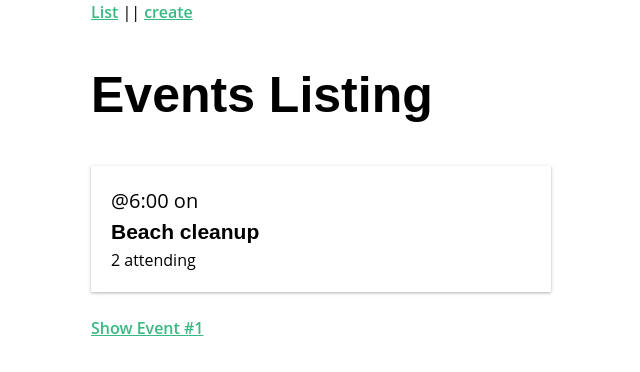
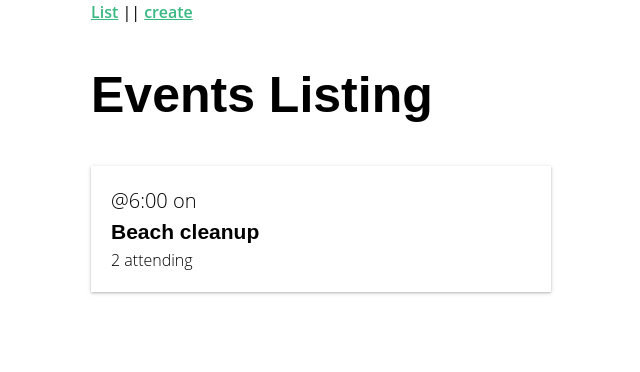
Before and after one commit to karamsetty09/vue-shop, a Vue app: page / in a window 1280 px wide. Shown: the top 372 px of the page, without its empty margins (319-959 px from the left). Built offline with nearby package versions, Linux system fonts and the light colour scheme.

Commit message:
Making event card wrapped to router-link for display of each event.

```diff
--- a/src/components/EventCard.vue
+++ b/src/components/EventCard.vue
@@ -1,9 +1,11 @@
 <template>
+<router-link class="event-link" :to="{name:'event-show'}">
   <div class="event-card -shadow">
       <span class="eyebrow">@{{event.time}} on {{ event.date }}</span>
       <h4 class="title">{{event.title}}</h4>
       <span>{{event.attendees.length}} attending </span>
   </div>
+</router-link>
 </template>
 
 <script>
--- a/src/views/EventList.vue
+++ b/src/views/EventList.vue
@@ -3,7 +3,7 @@
   <h1>Events Listing</h1>
 
   <EventCard/>
-  <router-link :to="{name:'event-show'}">Show Event #1</router-link>
+
 </div>
 </template>
 
```
